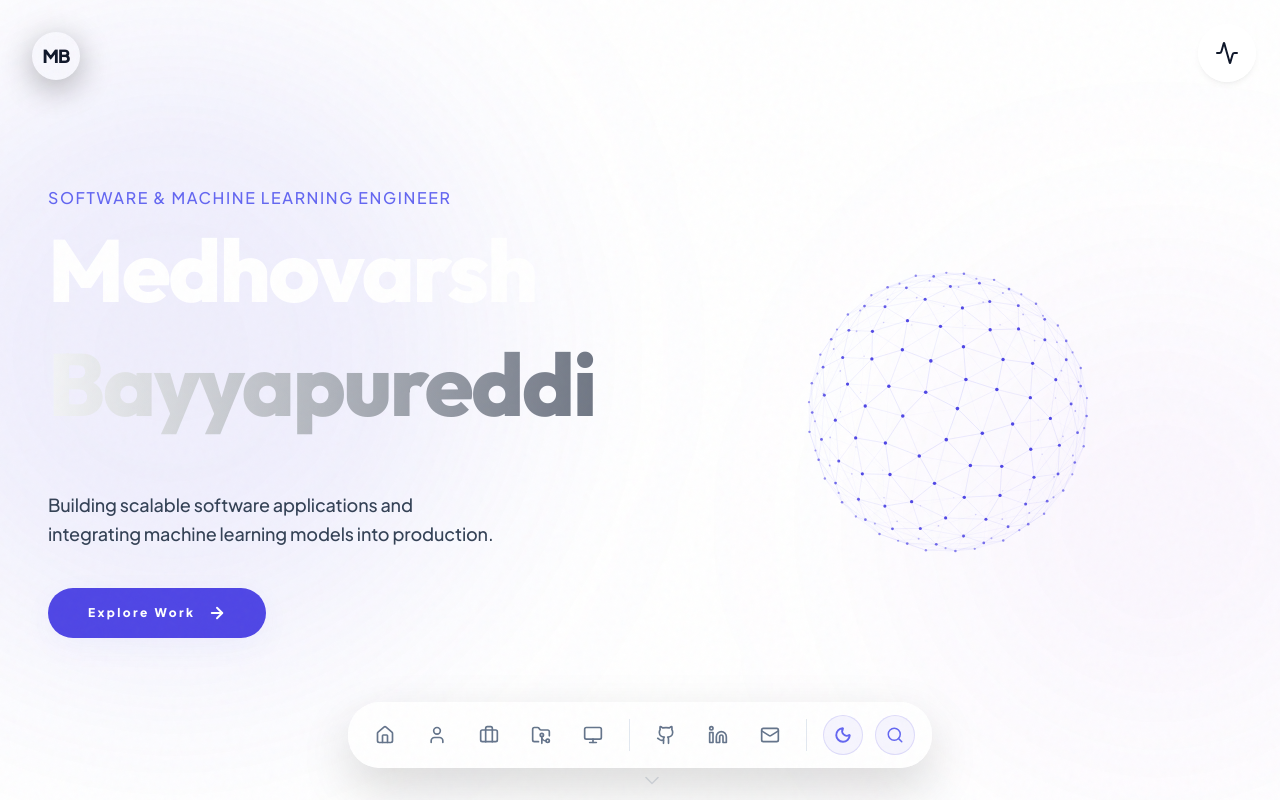
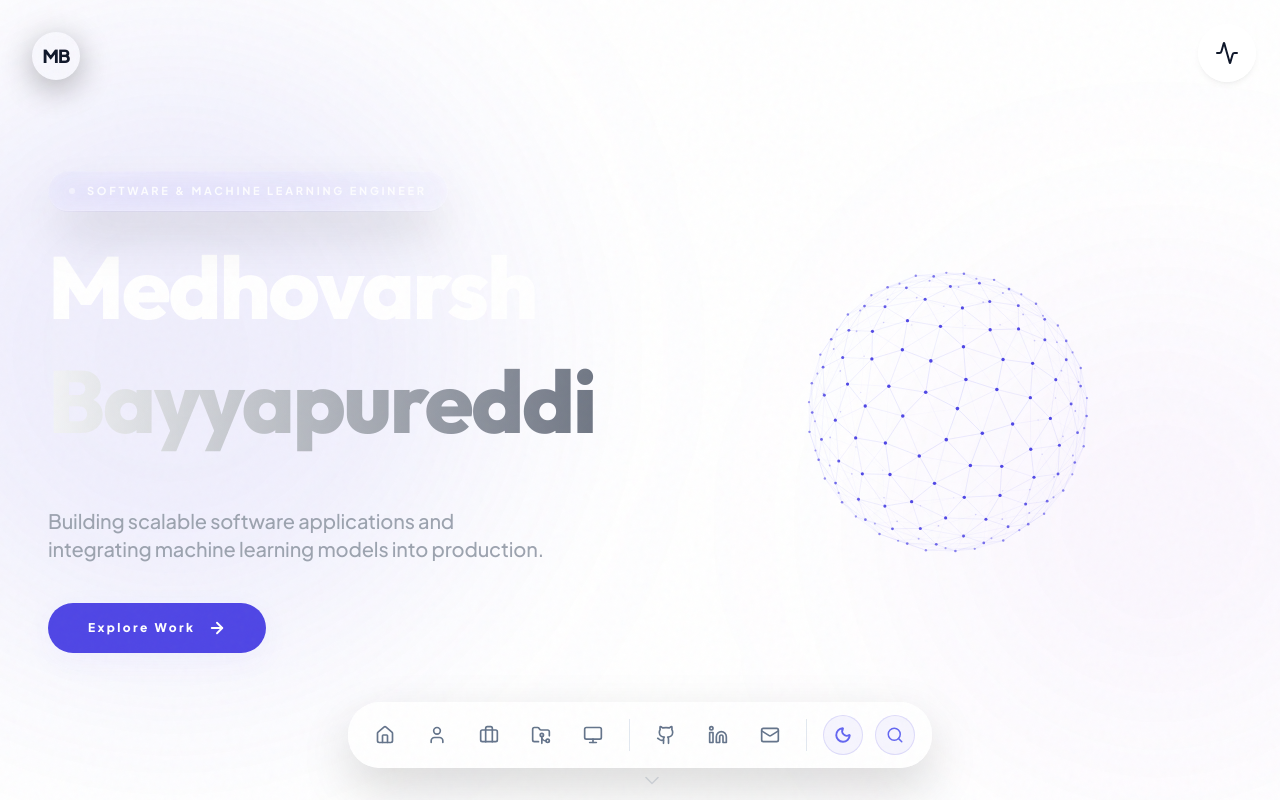
Before and after one commit to Medhovarsh/Medhovarsh-Portfolio, a React (Vite) app: page / in a window 1280 px wide. Shown: the top 800 px of the page. Built offline with nearby package versions, Linux system fonts and the light colour scheme.

Commit message:
style: fix word-break bug on hero text, refine Apple-like glassmorphic capsules and grey contrasts

```diff
--- a/src/components/Hero.tsx
+++ b/src/components/Hero.tsx
@@ -295,9 +295,10 @@ const Hero = () => {
                                             initial={{ opacity: 0, y: -10 }}
                                             animate={{ opacity: 1, y: 0 }}
                                             transition={{ delay: 0.3, duration: 0.6, ease: "easeOut" }}
-                                            className="text-sm md:text-base font-medium tracking-widest uppercase text-left w-full"
-                                            style={{ color: 'var(--theme-accent-light)', opacity: 0.8 }}
+                                            className="inline-flex self-start items-center gap-3 px-5 py-2.5 rounded-full text-[11px] font-bold tracking-[0.25em] uppercase backdrop-blur-md border border-white/10 bg-white/5 shadow-2xl mb-4"
+                                            style={{ color: 'rgba(255, 255, 255, 0.9)' }}
                                         >
+                                            <span className="w-1.5 h-1.5 rounded-full bg-white/80 animate-pulse" />
                                             {portfolioData.personalInfo.title}
                                         </motion.div>
 
@@ -319,8 +320,7 @@ const Hero = () => {
                                         initial={{ opacity: 0, y: 10 }}
                                         animate={{ opacity: 1, y: 0 }}
                                         transition={{ delay: 1.1, duration: 0.6 }}
-                                        className="max-w-md text-lg font-medium leading-relaxed text-balance"
-                                        style={{ color: 'var(--theme-text-secondary)' }}
+                                        className="max-w-xl text-lg md:text-xl font-medium leading-relaxed text-balance text-gray-400"
                                     >
                                         Building scalable software applications and integrating machine learning models into production.
                                     </motion.p>
@@ -367,9 +367,10 @@ const Hero = () => {
                                 initial={{ opacity: 0, y: 10 }}
                                 animate={{ opacity: 1, y: 0 }}
                                 transition={{ delay: 0.3 }}
-                                className="text-xs font-medium tracking-widest uppercase mb-2"
-                                style={{ color: 'var(--theme-accent-light)' }}
+                                className="inline-flex items-center gap-2 px-4 py-2 rounded-full text-[10px] font-bold tracking-[0.25em] uppercase backdrop-blur-md border border-white/10 bg-white/5 shadow-xl mb-6"
+                                style={{ color: 'rgba(255, 255, 255, 0.9)' }}
                             >
+                                <span className="w-1.5 h-1.5 rounded-full bg-white/80 animate-pulse" />
                                 {portfolioData.personalInfo.title}
                             </motion.div>
                             <motion.h1
@@ -384,8 +385,7 @@ const Hero = () => {
                                 initial={{ opacity: 0 }}
                                 animate={{ opacity: 1 }}
                                 transition={{ delay: 0.7 }}
-                                className="text-sm font-medium max-w-xs leading-relaxed text-balance"
-                                style={{ color: 'var(--theme-text-secondary)' }}
+                                className="text-base font-medium max-w-sm leading-relaxed text-balance text-gray-400"
                             >
                                 Building scalable software applications and integrating machine learning models into production.
                             </motion.p>
```
